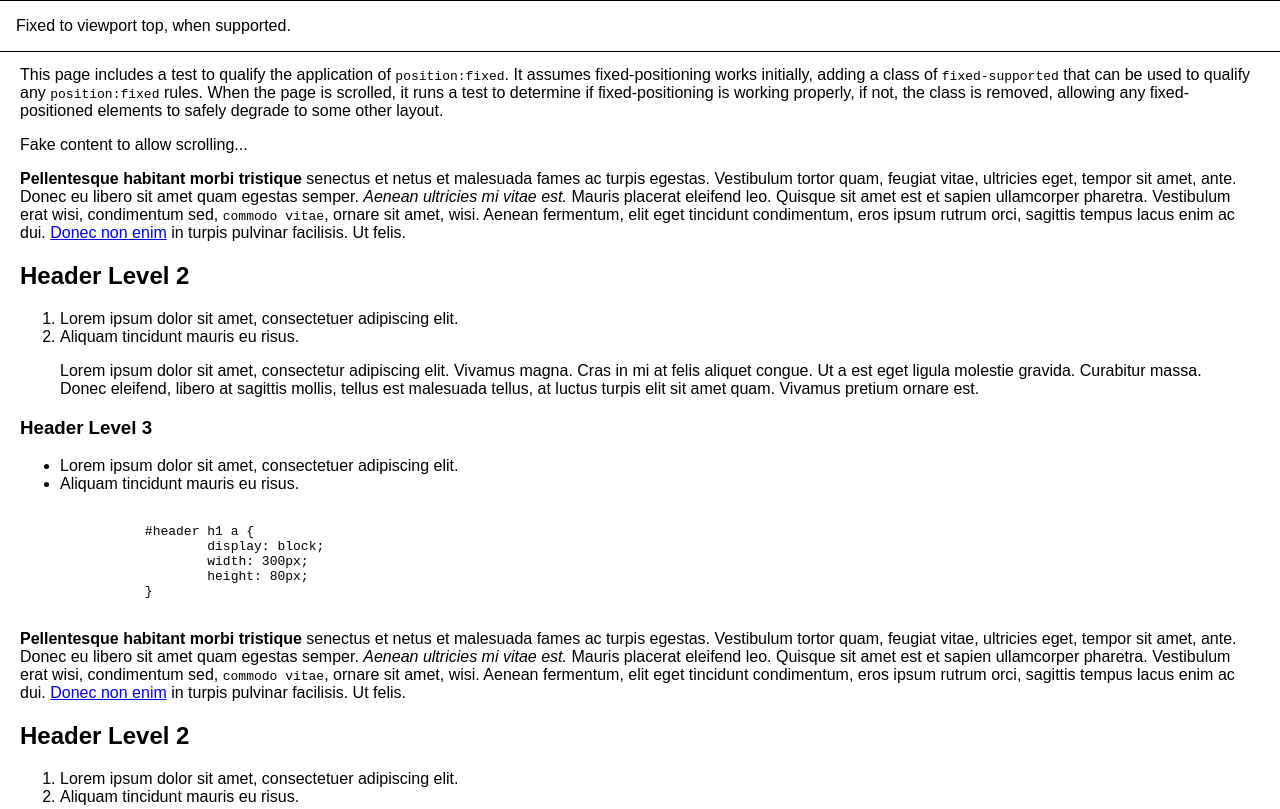
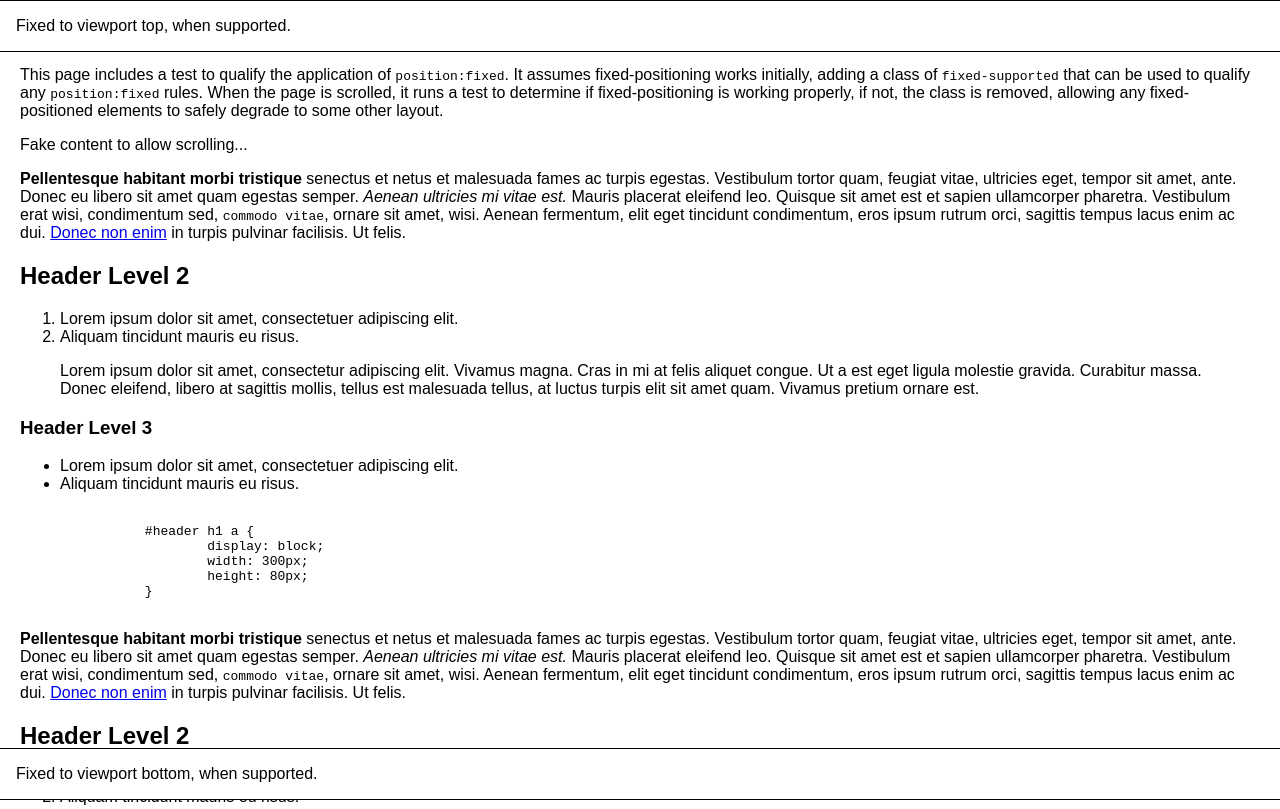
Before and after one commit to filamentgroup/fixed-fixed, a plain HTML site: page index.html in a window 1280 px wide. Shown: the top 809 px of the page. Drawn offline with Linux system fonts and the light colour scheme.

Commit message:
linked new filename

```diff
--- a/index.html
+++ b/index.html
@@ -4,7 +4,7 @@
 		<meta charset=utf-8 />
 		<meta name="viewport" content="width=device-width,initial-scale=1, user-scalable=no">
 		<title>Position Fixed</title>
-		<script src="positionfixed.js"></script>
+		<script src="fixedfixed.js"></script>
 		<style>
 			body { font-family: sans-serif; margin: 0; padding: 50px 20px; position: relative; }
 			.top, .bottom { position: absolute; left: 0; right: 0; background: #fff; border: solid black; border-width: 1px 0; padding: 1em;  }
```
